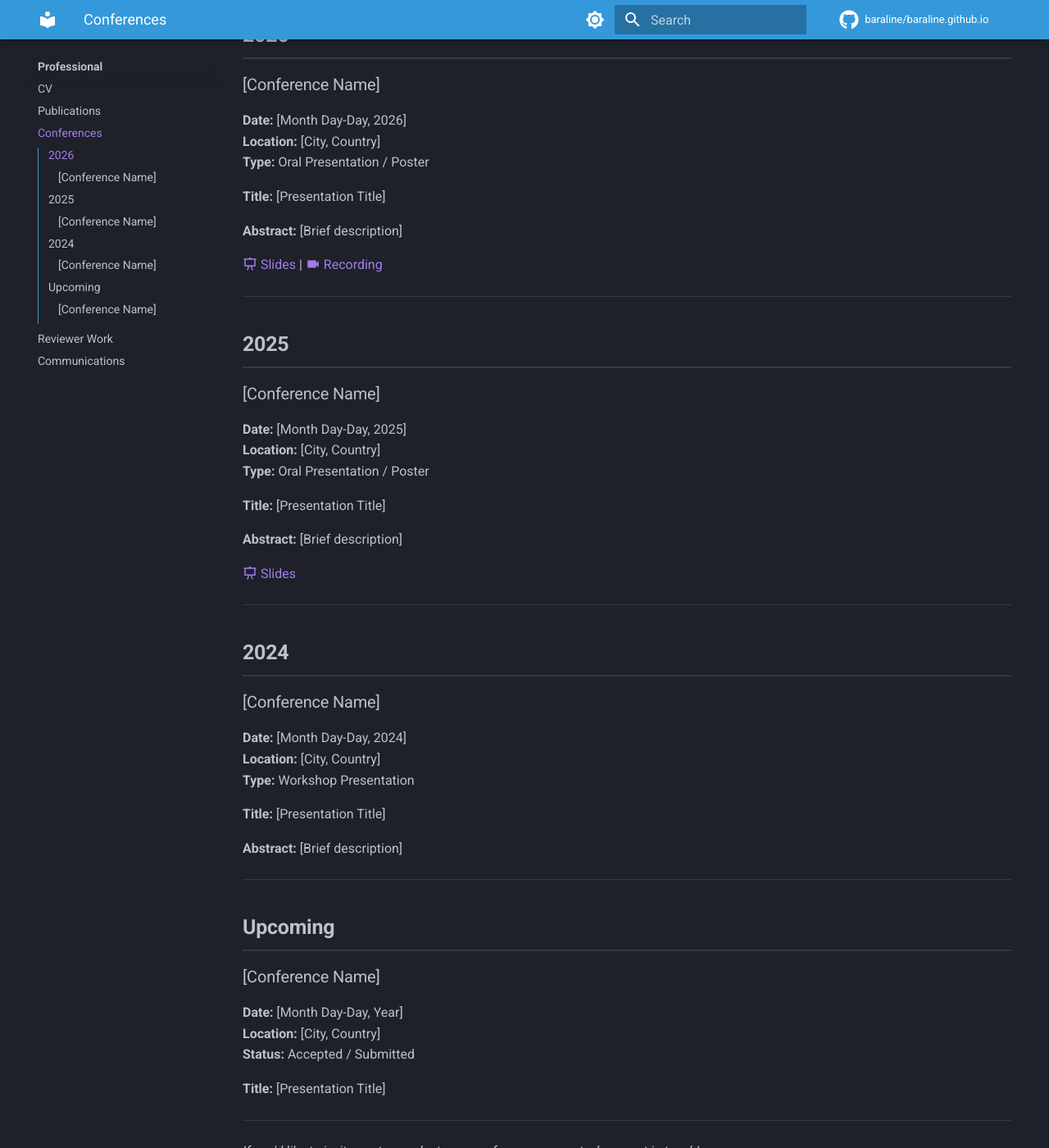
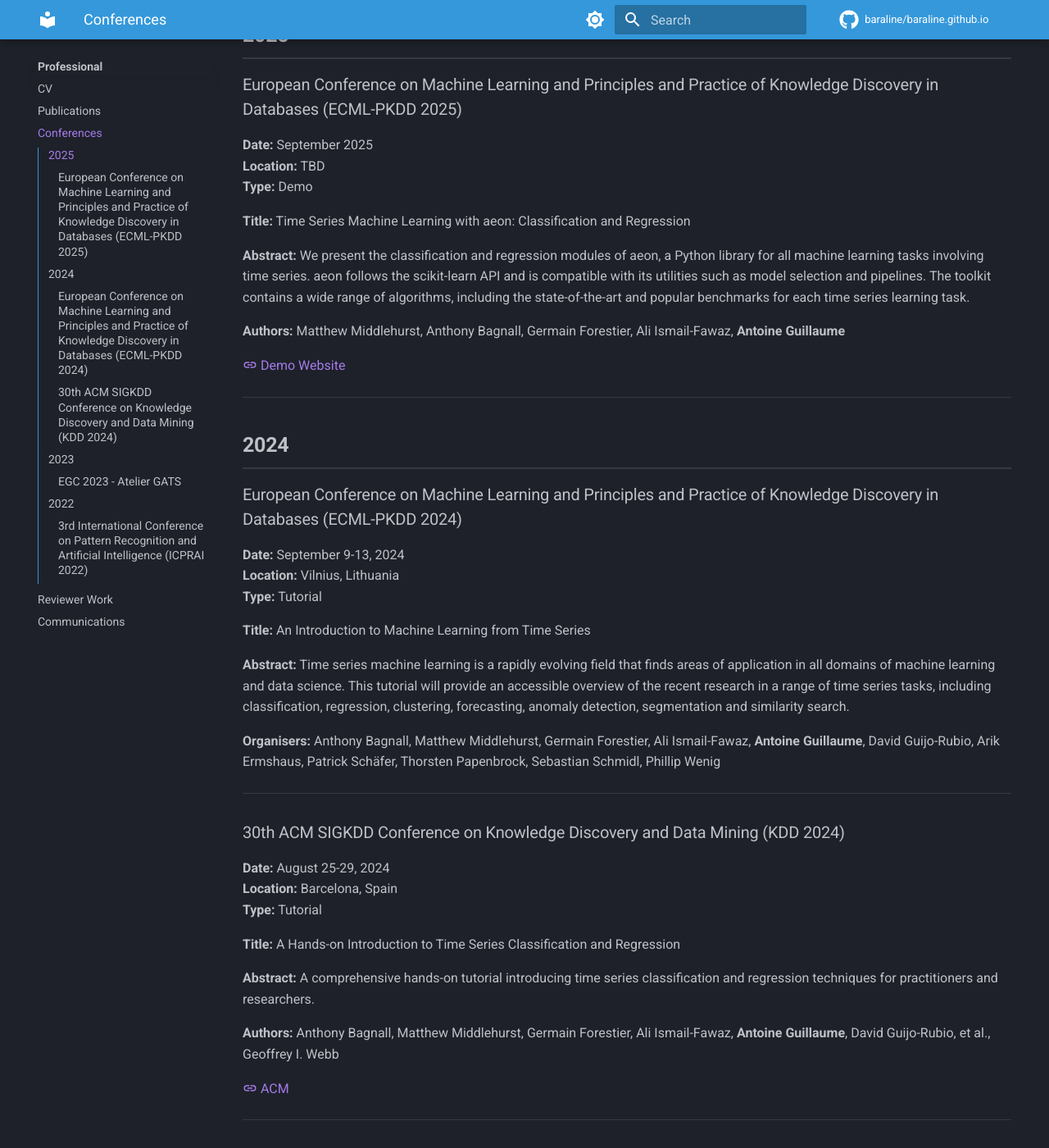
Before and after one commit to baraline/baraline.github.io, an MkDocs documentation site: the page built from docs/professional/conferences.md, in a window 1280 px wide and 1400 px high, scrolled down 304 px. Shown: the whole window at 82% size. Built offline with MkDocs 1.6.1 and Material for MkDocs 9.7.7, drawn with Linux system fonts in a browser that asks for light colours; comment, search, counter and statistics services are not loaded; some of the changed text lies outside the part shown.

Commit message:
update papers

```diff
--- a/docs/professional/conferences.md
+++ b/docs/professional/conferences.md
@@ -4,57 +4,82 @@ A list of conferences where I have presented my research.
 
 ---
 
-## 2026
-
-### [Conference Name]
-**Date:** [Month Day-Day, 2026]
-**Location:** [City, Country]
-**Type:** Oral Presentation / Poster
-
-**Title:** [Presentation Title]
-
-**Abstract:** [Brief description]
-
-[:material-presentation: Slides](link-to-slides) | [:material-video: Recording](link-to-recording)
-
----
-
 ## 2025
 
-### [Conference Name]
-**Date:** [Month Day-Day, 2025]
-**Location:** [City, Country]
-**Type:** Oral Presentation / Poster
+### European Conference on Machine Learning and Principles and Practice of Knowledge Discovery in Databases (ECML-PKDD 2025)
+**Date:** September 2025
+**Location:** TBD
+**Type:** Demo
 
-**Title:** [Presentation Title]
+**Title:** Time Series Machine Learning with aeon: Classification and Regression
 
-**Abstract:** [Brief description]
+**Abstract:** We present the classification and regression modules of aeon, a Python library for all machine learning tasks involving time series. aeon follows the scikit-learn API and is compatible with its utilities such as model selection and pipelines. The toolkit contains a wide range of algorithms, including the state-of-the-art and popular benchmarks for each time series learning task.
 
-[:material-presentation: Slides](link-to-slides)
+**Authors:** Matthew Middlehurst, Anthony Bagnall, Germain Forestier, Ali Ismail-Fawaz, **Antoine Guillaume**
+
+[:material-link: Demo Website](https://aeon-tutorials.github.io/ECML-Demo-2025/)
 
 ---
 
 ## 2024
 
-### [Conference Name]
-**Date:** [Month Day-Day, 2024]
-**Location:** [City, Country]
-**Type:** Workshop Presentation
+### European Conference on Machine Learning and Principles and Practice of Knowledge Discovery in Databases (ECML-PKDD 2024)
+**Date:** September 9-13, 2024
+**Location:** Vilnius, Lithuania
+**Type:** Tutorial
 
-**Title:** [Presentation Title]
+**Title:** An Introduction to Machine Learning from Time Series
 
-**Abstract:** [Brief description]
+**Abstract:** Time series machine learning is a rapidly evolving field that finds areas of application in all domains of machine learning and data science. This tutorial will provide an accessible overview of the recent research in a range of time series tasks, including classification, regression, clustering, forecasting, anomaly detection, segmentation and similarity search.
+
+**Organisers:** Anthony Bagnall, Matthew Middlehurst, Germain Forestier, Ali Ismail-Fawaz, **Antoine Guillaume**, David Guijo-Rubio, Arik Ermshaus, Patrick Schäfer, Thorsten Papenbrock, Sebastian Schmidl, Phillip Wenig
 
 ---
 
-## Upcoming
+### 30th ACM SIGKDD Conference on Knowledge Discovery and Data Mining (KDD 2024)
+**Date:** August 25-29, 2024
+**Location:** Barcelona, Spain
+**Type:** Tutorial
 
-### [Conference Name]
-**Date:** [Month Day-Day, Year]
-**Location:** [City, Country]
-**Status:** Accepted / Submitted
+**Title:** A Hands-on Introduction to Time Series Classification and Regression
 
-**Title:** [Presentation Title]
+**Abstract:** A comprehensive hands-on tutorial introducing time series classification and regression techniques for practitioners and researchers.
+
+**Authors:** Anthony Bagnall, Matthew Middlehurst, Germain Forestier, Ali Ismail-Fawaz, **Antoine Guillaume**, David Guijo-Rubio, et al., Geoffrey I. Webb
+
+[:material-link: ACM](https://dl.acm.org/)
+
+---
+
+## 2023
+
+### EGC 2023 - Atelier GATS
+**Date:** January 23-27, 2023
+**Location:** Lyon, France
+**Type:** Workshop Presentation
+
+**Title:** Vers un outil d'évaluation comparative pour la maintenance prédictive : comment comparer différentes approches ?
+
+**Abstract:** Proposal for a comparative evaluation tool for predictive maintenance, addressing the challenge of comparing different approaches in this domain.
+
+**Authors:** **Antoine Guillaume**, Christel Vrain, Wael Elloumi
+
+---
+
+## 2022
+
+### 3rd International Conference on Pattern Recognition and Artificial Intelligence (ICPRAI 2022)
+**Date:** 2022
+**Location:** Paris, France
+**Type:** Conference Paper Presentation
+
+**Title:** Random Dilated Shapelet Transform: A New Approach for Time Series Shapelets
+
+**Abstract:** Introduction of a novel approach for time series classification using dilated shapelets, improving on traditional shapelet-based methods.
+
+**Authors:** **Antoine Guillaume**, Christel Vrain, Wael Elloumi
+
+[:material-link: Springer](https://link.springer.com/)
 
 ---
 
```
Also changed, not shown: docs/professional/publications.md (+36 -13 lines).
